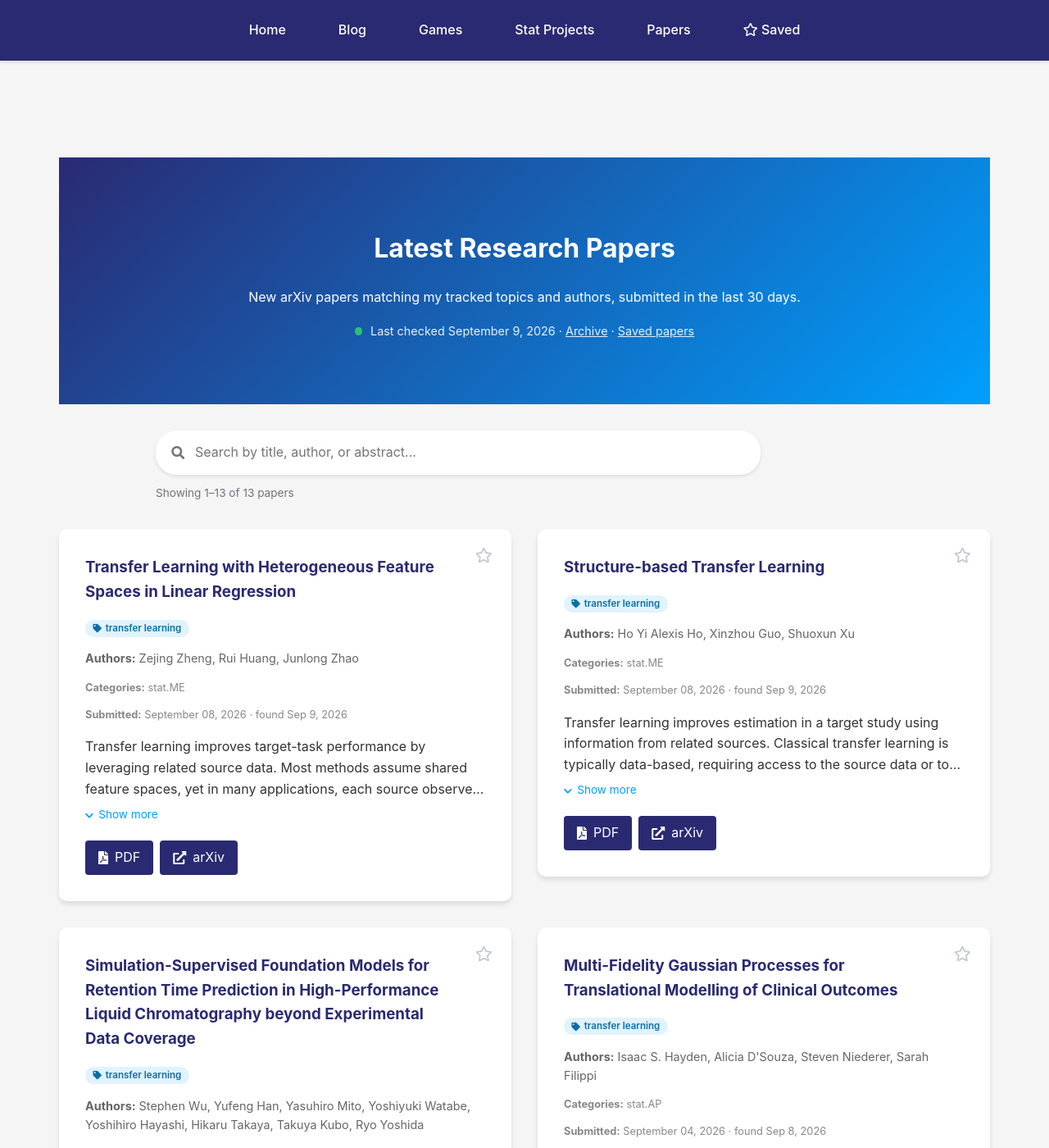
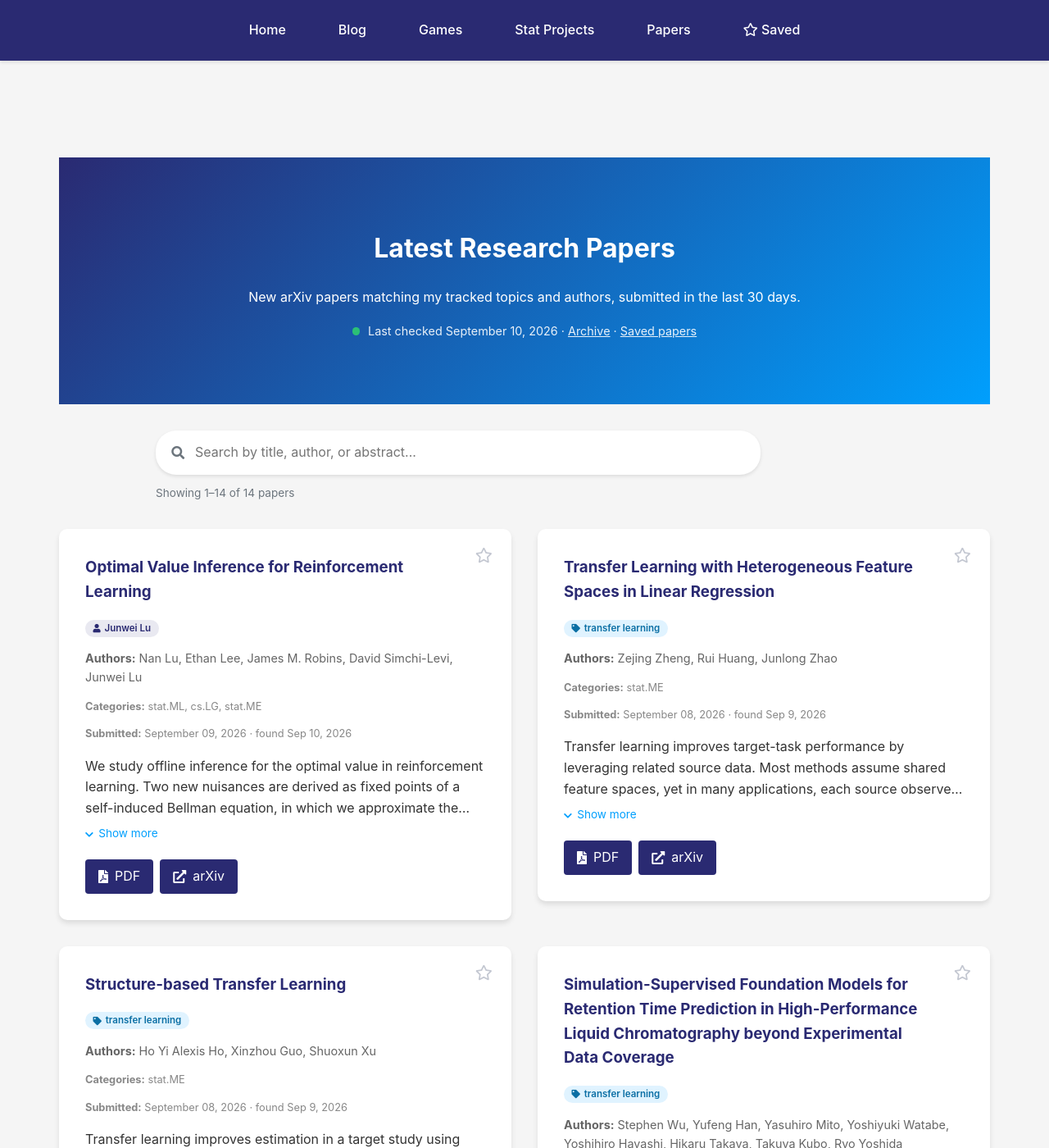
Before and after one commit to kyZhan2002/mypage, a Jekyll site: the page built from papers/index.html, in a window 1280 px wide and 1400 px high. Shown: the whole window at 82% size. Built offline with Jekyll 4.4.1, drawn with Linux system fonts in a browser that asks for light colours.

Commit message:
Update arXiv papers

```diff
--- a/_data/arxiv_cache.json
+++ b/_data/arxiv_cache.json
@@ -1,6 +1,33 @@
 {
-  "last_fetch_timestamp": 1788978220,
+  "last_fetch_timestamp": 1789026693,
   "papers": [
+    {
+      "arxiv_id": "2609.09981",
+      "title": "Optimal Value Inference for Reinforcement Learning",
+      "authors": [
+        "Nan Lu",
+        "Ethan Lee",
+        "James M. Robins",
+        "David Simchi-Levi",
+        "Junwei Lu"
+      ],
+      "abstract": "We study offline inference for the optimal value in reinforcement learning. Two new nuisances are derived as fixed points of a self-induced Bellman equation, in which we approximate the maximum Bellman operator by its softmax correspondence. We propose a debiased estimator through the Neyman orthogonality and establish its asymptotic normality under diverging horizons even when the behavior policy changes with time, as long as the nuisances have the statistical rates that can be achieved by many machine learning methods. We provide a concrete estimating procedure for these nuisances and show they can lead to valid inference. Synthetic experiments validate the numerical performance of our inference method, and we implement it in real-life decision-making problems, including bike repositioning and AI agentic tool use.",
+      "published": "September 09, 2026",
+      "published_raw": "2026-09-09T10:10:55Z",
+      "updated_raw": "2026-09-09T10:10:55Z",
+      "categories": [
+        "stat.ML",
+        "cs.LG",
+        "stat.ME"
+      ],
+      "primary_category": "stat.ML",
+      "pdf_link": "https://arxiv.org/pdf/2609.09981v1",
+      "arxiv_url": "https://arxiv.org/abs/2609.09981v1",
+      "matched_by": [
+        "author:Junwei Lu"
+      ],
+      "added_timestamp": 1789026693
+    },
     {
       "arxiv_id": "2609.08526",
       "title": "Transfer Learning with Heterogeneous Feature Spaces in Linear Regression",
```
Also changed, not shown: _data/arxiv_archive.json.
